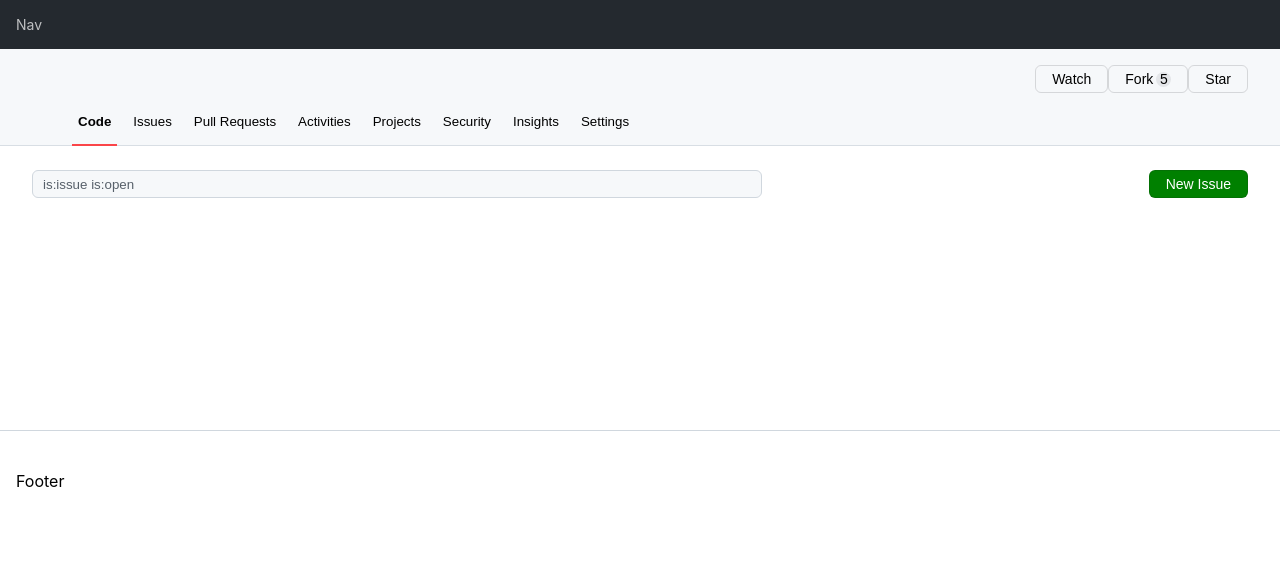
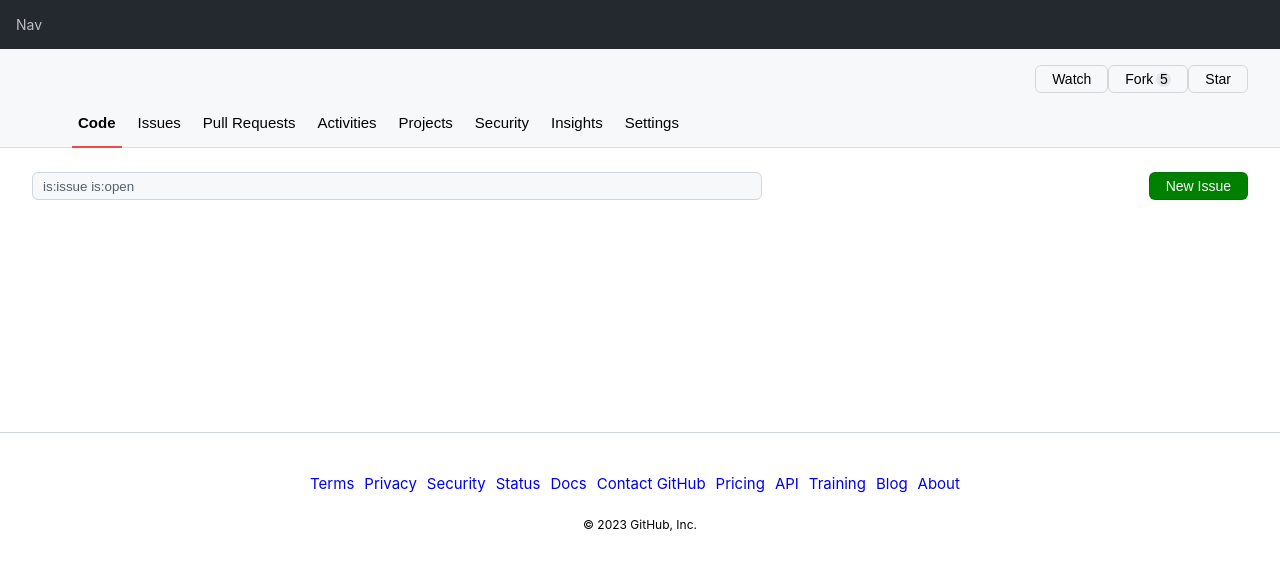
Before and after one commit to eeseohyun/github-issues, a React (Create React App) app: page / in a window 1280 px wide. Shown: the top 568 px of the page. Built offline with nearby package versions, Linux system fonts and the light colour scheme.

Commit message:
Footer 컴포넌트 구현

```diff
--- a/src/App.js
+++ b/src/App.js
@@ -1,6 +1,7 @@
 import styles from "./App.module.css";
 import Header from "./Header.js";
 import ListContainer from "./ListContainer";
+import Footer from "./components/Footer";
 
 function App() {
 	return (
@@ -8,7 +9,7 @@
 			<div className={styles.nav}>Nav</div>
 			<Header />
 			<ListContainer />
-			<div className={styles.footer}>Footer</div>
+			<Footer />
 		</>
 	);
 }
--- a/src/App.module.css
+++ b/src/App.module.css
@@ -10,9 +10,3 @@
 	color: rgba(255, 255, 255, 0.7);
 	align-items: center;
 }
-
-.footer {
-	margin-top: 40px;
-	padding: 40px 16px 8px;
-	border-top: 1px solid #d0d7de;
-}
--- a/src/ListContainer.js
+++ b/src/ListContainer.js
@@ -5,9 +5,6 @@
 export default function ListContainer() {
 	const [inputValue, setInputValue] = useState("is:issue is:open");
 
-	useEffect(() => {
-		console.log({ inputValue });
-	}, [inputValue]);
 	return (
 		<div className={styles.listContainer}>
 			<div className={styles.topSection}>
--- /dev/null
+++ b/src/components/Footer.js
@@ -0,0 +1,66 @@
+import styles from "./Footer.module.css";
+
+const PRE_URL = "https://docs.github.com/en/site-policy";
+
+const footerItems = [
+	{ title: "Terms", link: `${PRE_URL}/github-terms/github-terms-of-service` },
+	{
+		title: "Privacy",
+		link: `${PRE_URL}/privacy-policies/github-privacy-statement`,
+	},
+	{
+		title: "Security",
+		link: "https://github.com/security",
+	},
+	{
+		title: "Status",
+		link: "https://www.githubstatus.com/",
+	},
+	{
+		title: "Docs",
+		link: "https://docs.github.com/en",
+	},
+	{
+		title: "Contact GitHub",
+		link: "https://support.github.com/?tags=dotcom-footer",
+	},
+	{
+		title: "Pricing",
+		link: "https://github.com/pricing",
+	},
+	{
+		title: "API",
+		link: "https://docs.github.com/en",
+	},
+	{
+		title: "Training",
+		link: "https://github.com/services/",
+	},
+	{
+		title: "Blog",
+		link: "https://github.blog/",
+	},
+	{
+		title: "About",
+		link: "https://github.com/about",
+	},
+];
+
+export default function Footer() {
+	return (
+		<>
+			<ul className={styles.footer}>
+				{footerItems.map((footerItem) => (
+					<li key={footerItem.title} className={styles.item}>
+						<a className={styles.link} href={footerItem.link}>
+							{footerItem.title}
+						</a>
+					</li>
+				))}
+			</ul>
+			<div className={styles.license}>
+				&copy; {new Date().getFullYear()} GitHub, Inc.
+			</div>
+		</>
+	);
+}
--- /dev/null
+++ b/src/components/Footer.module.css
@@ -0,0 +1,28 @@
+.footer {
+	display: flex;
+	justify-content: center;
+	margin-top: 40px;
+	padding: 40px 16px 8px;
+	border-top: 1px solid #d0d7de;
+	list-style-type: none;
+}
+
+.item {
+	margin-right: 10px;
+}
+
+.link {
+	text-decoration: none;
+	font-size: 15px;
+}
+
+.link:hover {
+	text-decoration: underline;
+}
+
+.license {
+	display: flex;
+	justify-content: center;
+	align-items: center;
+	font-size: 12px;
+}
--- a/src/components/Tabs.module.css
+++ b/src/components/Tabs.module.css
@@ -6,6 +6,7 @@
 	justify-content: center;
 	padding-bottom: 15px;
 	margin-right: 10px;
+	font-size: 15px;
 }
 
 .selected {
```
